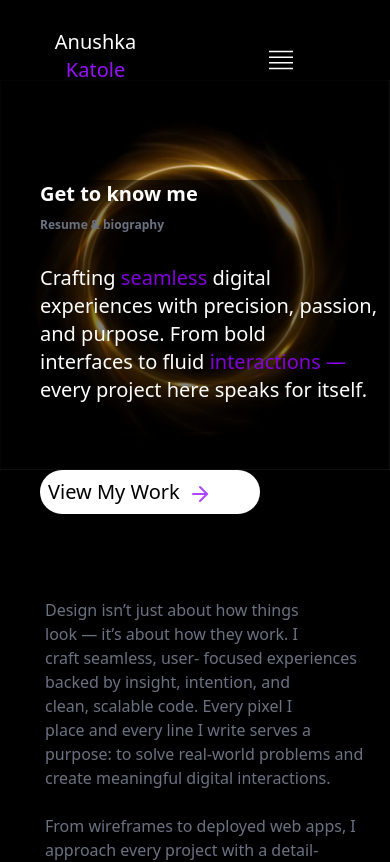
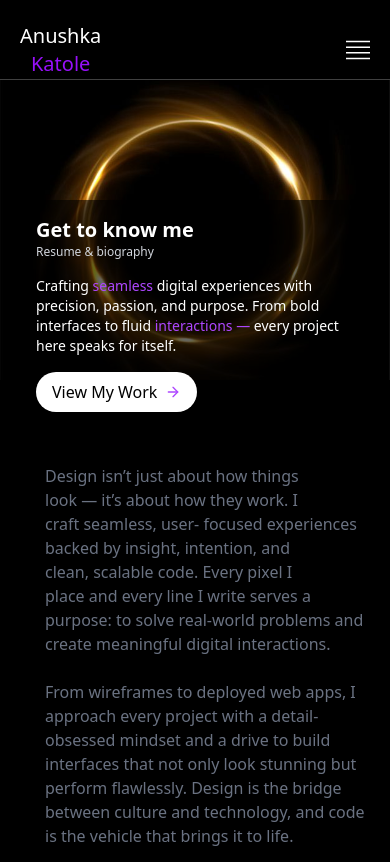
Before and after one commit to Anushkakatole/Port, a React (Vite) app: page /FrontPage in a window 390 px wide. Shown: the top 862 px of the page. Built offline with nearby package versions, Linux system fonts and the light colour scheme.

Commit message:
Update: fixed mobile button and background issues

```diff
--- a/src/Pages/FrontPage.jsx
+++ b/src/Pages/FrontPage.jsx
@@ -16,23 +16,29 @@ function FrontPage() {
     <div className='min-h-screen min-w-screen bg-black overflow-x-hidden'>
          <Link to="/FrontPage"></Link>
         {/* Navbar */}
-        <div className='navbar h-25 w-full  flex  items-center justify-between border-b-1 border-white/25 position: fixed'>
-            <div className='w-200 h-full sm:text-left  flex flex-col items-center ml-5 pt-5'>
-                <h1 className='text-xl sm:text-2xl text-white mt-2'>Anushka </h1>
-                <h1 className='text-xl sm:text-2xl text-purple-600 ' >Katole</h1>
-            </div>
-            <div className=' w-290  h-full  flex   items-center   justify-center gap-4 sm:mt-0 pt-5'>
-                <h3 className='border-2 hidden sm:flex rounded-full text-white  border-amber-50 p-2 hover:bg-purple-500'><Link to="/Projects" className=' '>Work</Link></h3>
-                <h3 className='border-2 hidden sm:flex rounded-full border-amber-50 p-2 bg-white text-black hover:bg-purple-500'><Link to="/FrontPage">Background</Link></h3>
-                <h3 className='border-2 hidden sm:flex rounded-full text-white border-amber-50 p-2 hover:bg-purple-500'><Link to="/out">Reach Out</Link></h3>
+        <div className="navbar z-50 fixed top-0 left-0 right-0 h-20 w-full flex items-center justify-between border-b border-white/25 bg-black">
+              <div className="ml-5 pt-5 flex flex-col items-center sm:ml-40 sm:mb-5">
+                   <h1 className="text-xl text-white">Anushka</h1>
+                   <h1 className="text-xl text-purple-600">Katole</h1>
+             </div>
+            <div className="flex items-center justify-center gap-4 pt-5 mr-5 sm:mr-45 sm:mb-5">
+                   <h3 className="hidden sm:flex rounded-full text-white border-2 border-amber-50 p-2 hover:bg-purple-500">
+                   <Link to="/Projects">Work</Link>
+                   </h3>
+                   <h3 className="hidden sm:flex rounded-full bg-white text-black border-2 border-amber-50 p-2 hover:bg-purple-500">
+                    <Link to="/FrontPage">Background</Link>
+                   </h3>
+                   <h3 className="hidden sm:flex rounded-full text-white border-2 border-amber-50 p-2 hover:bg-purple-500">
+                    <Link to="/out">Reach Out</Link>
+                     </h3>
         {/* Mobile Menu Icon */}
              <TfiAlignJustify
-               className='sm:hidden text-white w-6 h-6 cursor-pointer '
+               className='sm:hidden  z-0 text-white w-6 h-6 cursor-pointer '
                onClick={() => setIsMenuOpen(!isMenuOpen)} />
             </div>
       {/* Mobile Menu (Dropdown) */}
       {isMenuOpen && (
-        <div className=' absolute top-20 left-0 sm:hidden bg-transparent  px-4 pl-45 pt-5 flex flex-col gap-3 '>
+        <div className=' absolute  z-10  top-20 left-0 sm:hidden bg-transparent  px-4 pl-45 pt-5 flex flex-col gap-3 '>
           <Link to="/Projects" onClick={() => setIsMenuOpen(false)} className='border-2 rounded-full text-white border-amber-50 px-3 py-1 hover:bg-purple-500'>Work</Link>
           <Link to="/FrontPage" onClick={() => setIsMenuOpen(false)} className='border-2 rounded-full border-amber-50 px-3 py-1 bg-white text-black hover:bg-purple-500'>Background</Link>
           <Link to="/out" onClick={() => setIsMenuOpen(false)} className='border-2 rounded-full text-white border-amber-50 px-3 py-1 hover:bg-purple-500'>Reach Out</Link>
@@ -49,18 +55,32 @@ function FrontPage() {
             </div>
         </div>
         {/** back image  */}
-        <div className='sm:hidden relative'>
-            <img src="bright.jpg" alt="" className=' mt-20 ' />
-            <div className="absolute top-5 left-10 bg-black/50  z-10 flex flex-col mt-20 mb-50  items-center justify-center bg-black/40">
-                  <h3 className='text-white text-xl font-bold p0'>Get to know me <br /><span className='text-xs text-gray-500'>Resume & biography</span> <br /> <br />
-                   <span className='font-normal '>Crafting <span className='text-purple-700'> seamless </span> digital <br /> experiences  with precision, passion, <br /> and purpose. From bold <br /> interfaces to fluid <span className='text-purple-700'>  interactions — </span><br />every project here speaks for itself.</span> <br /><br />
-                   </h3>
-            </div>
-            <div className=''>
-            <h2 className='text-black  bg-white p-2 flex flex-row gap-2  text-xl sm:w-45 ml-10 w-55 rounded-full '>             <Link to="/projects" className=" ">View My Work</Link> <ArrowRight className="h-6 w-6 mt-1 text-purple-500" />
-            </h2>
-            </div>
-        </div>
+        <div className="sm:hidden relative h-[300px] mt-20">
+          {/* Background image that doesn't block interaction */}
+            <img
+             src="bright.jpg"
+             alt=""
+               className="absolute inset-0 w-full h-full object-cover z-0 pointer-events-none"/>
+
+  {/* Text and button over image */}
+  <div className="absolute top-30 left-5 right-5 z-10 flex flex-col items-start justify-center text-white bg-black/60 p-4 rounded-lg">
+    <h3 className="text-xl font-bold">Get to know me</h3>
+    <p className="text-xs text-gray-300">Resume & biography</p>
+    <p className="mt-4 text-sm font-light">
+      Crafting <span className="text-purple-500">seamless</span> digital
+      experiences with precision, passion, and purpose. From bold interfaces to
+      fluid <span className="text-purple-500">interactions —</span> every
+      project here speaks for itself.
+    </p>
+    <Link
+      to="/projects"
+      className="mt-4 bg-white text-black px-4 py-2 rounded-full flex items-center gap-2"
+    >
+      View My Work <ArrowRight className="h-4 w-4 text-purple-500" />
+    </Link>
+  </div>
+</div>
+
 
 
         {/* second page */}
```
Also changed, not shown: src/Pages/Projects.jsx (+60 -63 lines).
